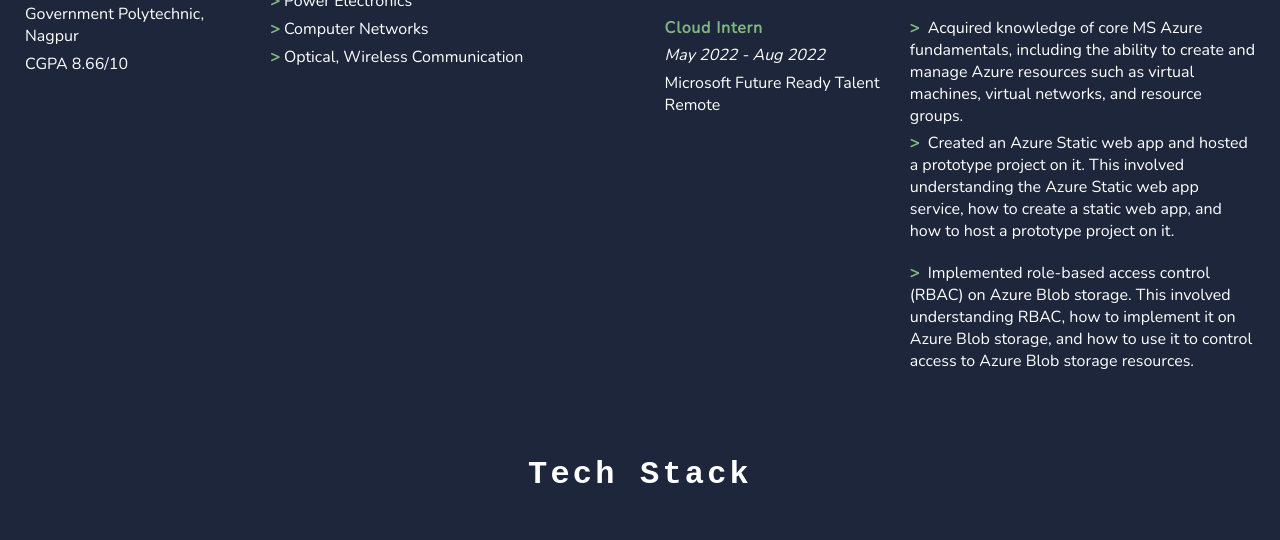
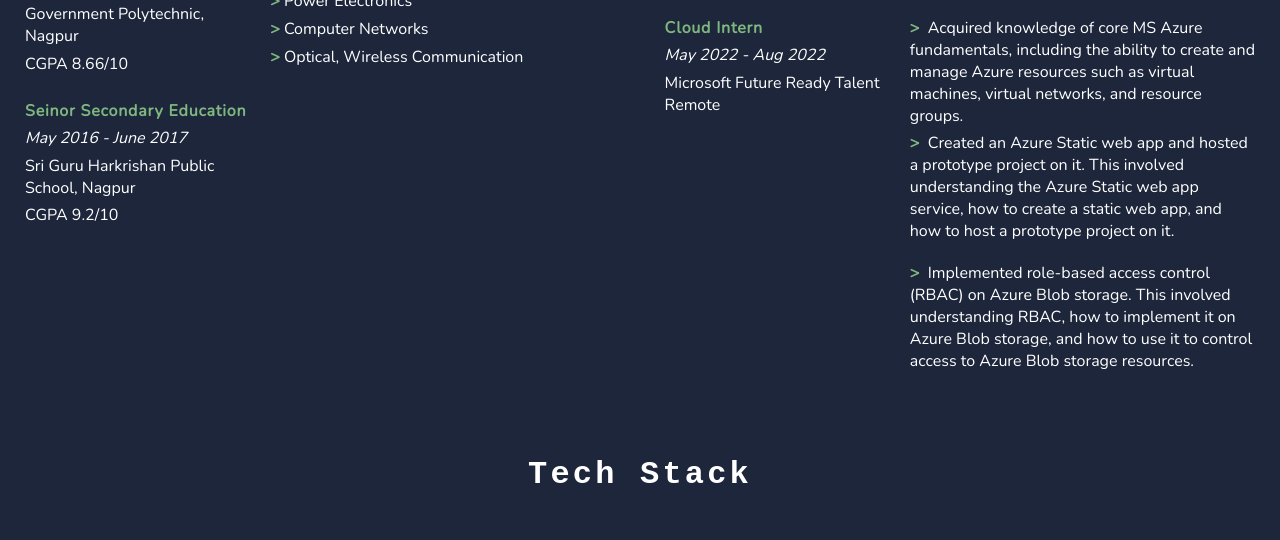
Before and after one commit to pratikks01/portfolio-v1, a plain HTML site: page about.html in a window 1280 px wide. Shown: the part 1270-1810 px from the top of the page. Drawn offline with nearby package versions, Linux system fonts and the light colour scheme.

Commit message:
Update about.html

```diff
--- a/about.html
+++ b/about.html
@@ -193,6 +193,29 @@
 							<p>Power Electronics</p>
 							<p>Computer Networks</p>
 							<p>Optical, Wireless Communication</p>
+						</div>
+					</div>
+
+					<div class="education-experience-card">
+						<div class="card-info">
+							<h4 class="green">Seinor Secondary Education</h4>
+							<p class="date">May 2016 - June 2017</p>
+							<p>Sri Guru Harkrishan Public School, Nagpur</p>
+							<p>CGPA 9.2/10</p>
+						</div>
+						<div class="card-description">
+							<!-- <h5 id="edu-spacing">Achievements</h5>
+							<p>Entrix 2021- Winner</p>
+							<p>
+								Presented paper at Cardiff Metropolitan University UK, Won the
+								Best Paper Award among 10 colleges globally
+							</p> -->
+
+							<!-- <h5 id="edu-spacing">Relevant Coursework</h5>
+							<p>Electronics Engineering</p>
+							<p>Power Electronics</p>
+							<p>Computer Networks</p>
+							<p>Optical, Wireless Communication</p> -->
 						</div>
 					</div>
 				</div>
```
